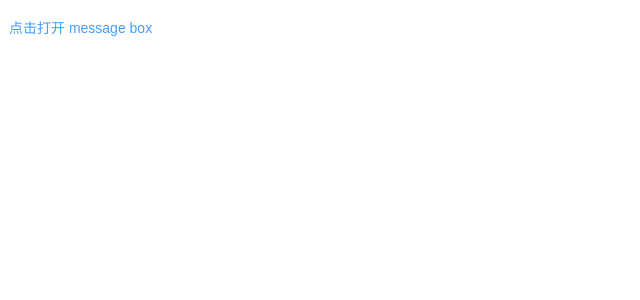
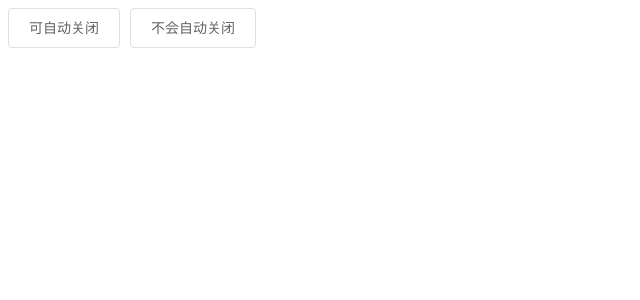
Before and after one commit to kingyeahwei/element_learning, a Vue app: page / in a window 1280 px wide. Shown: the top 300 px of the page, without its empty margins (0-640 px from the left). Built offline with nearby package versions, Linux system fonts and the light colour scheme.

Commit message:
notification 基础用法

```diff
--- a/src/App.vue
+++ b/src/App.vue
@@ -1,6 +1,7 @@
 <template>
   <div id="app">
-    <el-button type="text" @click="open">点击打开 message box</el-button>
+    <el-button plain @click="open1">可自动关闭</el-button>
+    <el-button plain @click="open2">不会自动关闭</el-button>
   </div>
 </template>
 
@@ -11,24 +12,18 @@
             return {}
         },
         methods: {
-            open() {
-                this.$confirm("此操作将永久删除该文件, 是否继续?", "提示", {
-                    confirmButtonText: "确定",
-                    cancelButtonText: "取消",
-                    type: "warning",
-                    center: true
+            open1() {
+                const h = this.$createElement;
+                this.$notify({
+                    title: "标题名称",
+                    message: h('i', {style: "color: teal"}, "这是提示文案这是提示文案这是提示文案这是提示文案这是提示文案这是提示文案这是提示文案这是提示文案")
                 })
-                .then(() => {
-                    this.$message({
-                        type: "success",
-                        message: "删除成功"
-                    })
-                })
-                .catch(() => {
-                    this.$message({
-                        type: "info",
-                        message: "已经取消删除"
-                    })
+            },
+            open2() {
+                this.$notify({
+                    title: "提示",
+                    message: "这是一条不会自动关闭的消息",
+                    duration: 0
                 })
             }
         }
```
